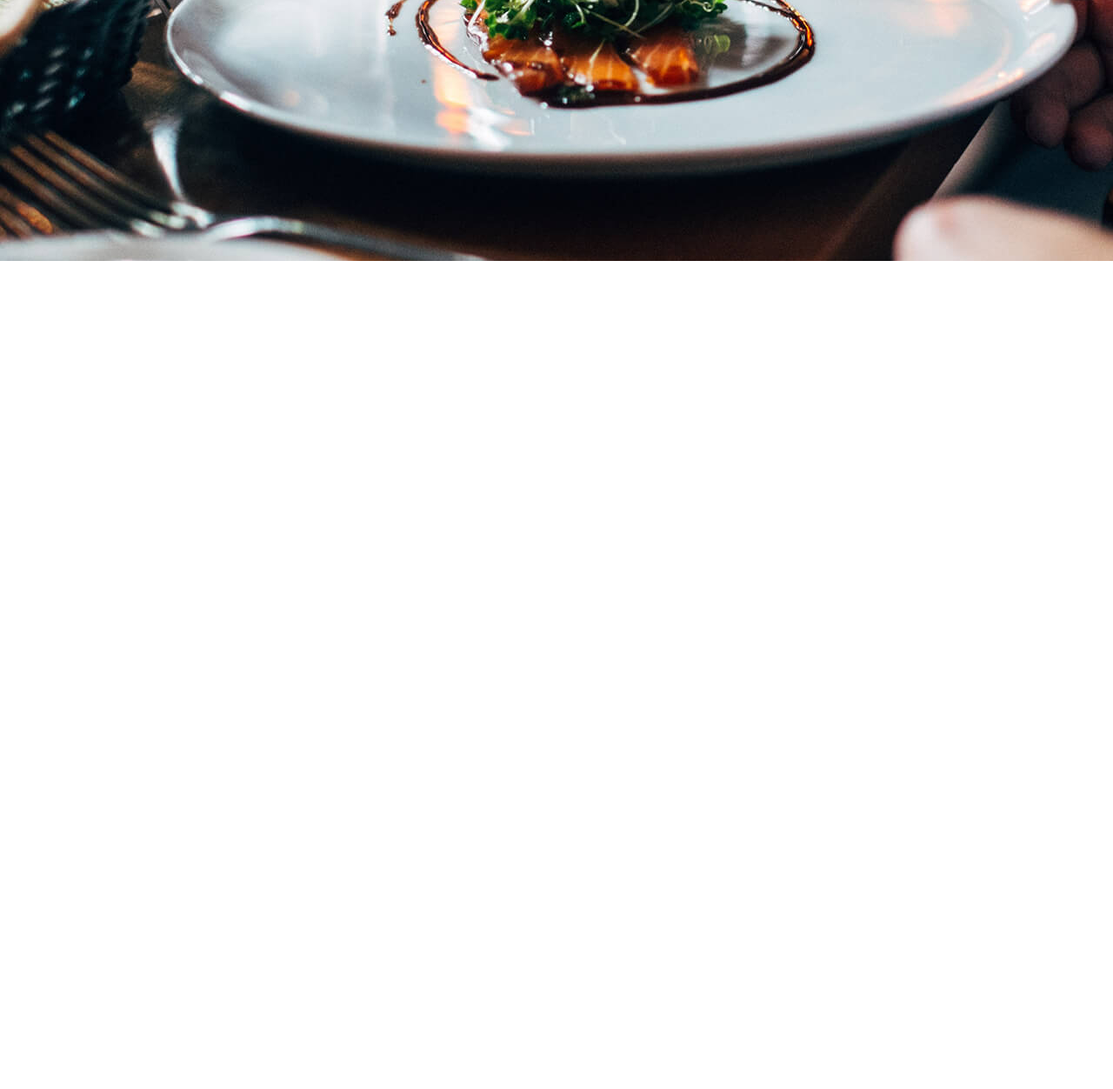
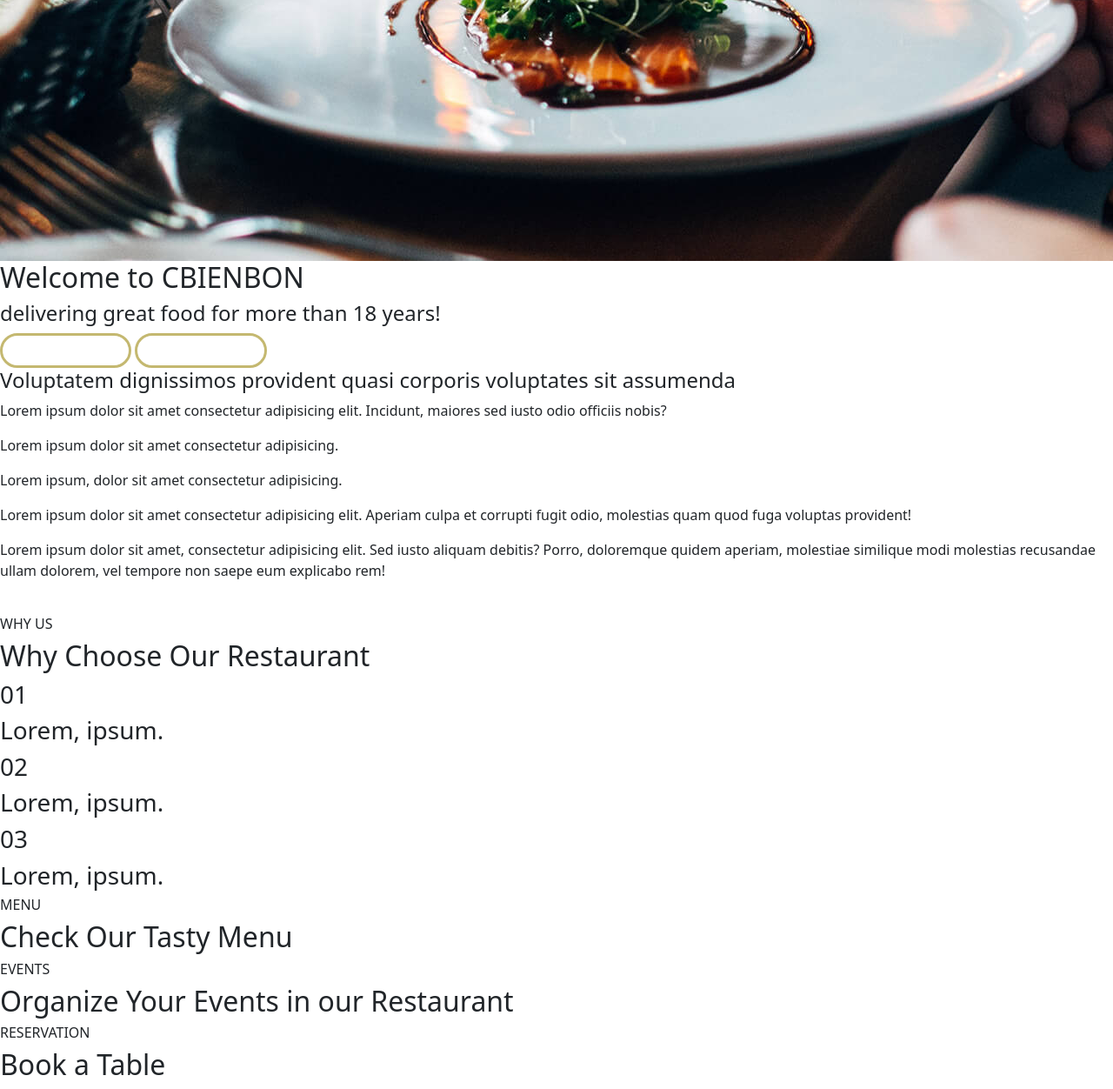
Before and after one commit to GrandeGH/Projet-CBienBon, a website: page index.html in a window 1280 px wide. Shown: the part 500-1752 px from the top of the page at 87% size. Before the commit the page ends 800 px from the top, so only its background shows below. Drawn offline with nearby package versions, Linux system fonts and the light colour scheme.

Commit message:
3. html et header

```diff
--- a/index.html
+++ b/index.html
@@ -26,32 +26,99 @@
                 <button type="button" class="bookatable">Book a Table</button>
             </div>
         </nav> -->
-        <nav class="navbar navbar-expand-lg justify-content-between">
+        <nav class="navbar navbar-expand-lg">
             <div class="container-fluid d-flex">
-              <a class="navbar-brand" href="#">Navbar</a>
+              <a class="navbar-brand text-light fs-3" href="#">CBIENBON</a>
               <button class="navbar-toggler" type="button" data-bs-toggle="collapse" data-bs-target="#navbarNavAltMarkup" aria-controls="navbarNavAltMarkup" aria-expanded="false" aria-label="Toggle navigation">
                 <span class="navbar-toggler-icon"></span>
               </button>
-              <div class="collapse navbar-collapse" id="navbarNavAltMarkup">
-                <div class="navbar-nav">
-                  <a class="nav-link active" aria-current="page" href="#">Home</a>
-                  <a class="nav-link" href="#">Features</a>
-                  <a class="nav-link" href="#">Pricing</a>
-                  <a class="nav-link disabled" aria-disabled="true">Disabled</a>
-                  <a class="nav-link" href="#">Pricing</a>
+              <div class="collapse navbar-collapse d-flex justify-content-center" id="navbarNavAltMarkup">
+                <div class="navbar-nav text-light">
+                  <a class="nav-link active" aria-current="page" href="#Home">Home</a>
+                  <a class="nav-link" href="#About">About</a>
+                  <a class="nav-link" href="#Menu">Menu</a>
+                  <a class="nav-link" href="#Events">Events</a>
+                  <a class="nav-link" href="#Gallery">Gallery</a>
+                  <a class="nav-link" href="#Chefs">Chefs</a>
+                  <a class="nav-link" href="#Contact">Contact</a>
+                  <!-- <a class="nav-link disabled" aria-disabled="true">Disabled</a> -->
                 </div>
+              </div>
+              <div>
+                <button type="button" class="bookatable">Book a Table</button>
               </div>
             </div>
           </nav>
     </header>
     <!-- ------------------Home--------------------- -->
-    <section></section>
+    <section class="section1" id="Home">
+        <div>
+            <h2>Welcome to CBIENBON</h2>
+            <h4>delivering great food for more than 18 years!</h4>
+        </div>
+        <div>
+            <button type="button" class="bookatable">Book a Table</button>
+            <button type="button" class="bookatable">Book a Table</button>
+        </div>
+    </section>
     <!-- ------------------About--------------------- -->
-    <section></section>
+    <section id="About">
+        <div>
+            <div>
+                <h4>Voluptatem dignissimos provident quasi corporis voluptates sit assumenda</h4>
+                <p>Lorem ipsum dolor sit amet consectetur adipisicing elit. Incidunt, maiores sed iusto odio officiis nobis?</p>
+                <p><span></span>Lorem ipsum dolor sit amet consectetur adipisicing.</p>
+                <p><span></span>Lorem ipsum, dolor sit amet consectetur adipisicing.</p>
+                <p><span></span>Lorem ipsum dolor sit amet consectetur adipisicing elit. Aperiam culpa et corrupti fugit odio, molestias quam quod fuga voluptas provident!</p>
+                <p>Lorem ipsum dolor sit amet, consectetur adipisicing elit. Sed iusto aliquam debitis? Porro, doloremque quidem aperiam, molestiae similique modi molestias recusandae ullam dolorem, vel tempore non saepe eum explicabo rem!    </p>
+            </div>
+            <div>
+                <img src="/public/img/" alt="">
+            </div>
+        </div>
+        <div>
+            <div>
+                <h6>WHY US</h6>
+                <h2>Why Choose Our Restaurant</h2>
+            </div>
+            <div>
+                <div>
+                    <h3>01</h3>
+                    <h3>Lorem, ipsum.</h3>
+                </div>
+                <div>
+                    <h3>02</h3>
+                    <h3>Lorem, ipsum.</h3>
+                </div>
+                <div>
+                    <h3>03</h3>
+                    <h3>Lorem, ipsum.</h3>
+                </div>
+            </div>
+        </div>
+    </section>
     <!-- ------------------Menu--------------------- -->
-    <section></section>
+    <section>
+        <h6>MENU</h6>
+        <h2>Check Our Tasty Menu</h2>
+        <nav>
+
+        </nav>
+    </section>
     <!-- ------------------Events--------------------- -->
-    <section></section>
+    <section>
+        <div>
+            <h6>EVENTS</h6>
+            <h2>Organize Your Events in our Restaurant</h2>
+        </div>
+        <div>
+            <!-- Caroussel -->
+        </div>
+        <div>
+            <h6>RESERVATION</h6>
+            <h2>Book a Table</h2>
+        </div>
+    </section>
    <!-- ------------------Gallery--------------------- -->
     <section></section>
    <!-- ------------------Chefs--------------------- -->
--- a/src/sass/modules/_style.scss
+++ b/src/sass/modules/_style.scss
@@ -6,22 +6,21 @@ body {
 header {
     width: 100%;
     height: 100vh;
-    // background: linear-gradient(rgba(0, 0, 0, 0.5), rgba(0, 0, 0, 0.5)) url(/public/img/hero-bg.jpg);
     background-image: url(/public/img/hero-bg.jpg);
     background-position: center;
     object-fit: cover;
+    background: linear-gradient(rgba(0, 0, 0, 0.5), rgba(0, 0, 0, 0.5)) url(/public/img/hero-bg.jpg);
 }
 
-// nav {
-//     width: 100%;
-//     height: 13%;
-//     background-color: black;
-//     opacity: 0.8;
-//     flex-direction: row;
-//     display: flex;
-//     justify-content: space-between;
-//     align-items: center;
-// }
+nav {
+    width: 100%;
+    height: 13%;
+    background-color: rgba($color: #000000, $alpha: 0.7);
+    flex-direction: row;
+    display: flex;
+    justify-content: space-between;
+    align-items: center;
+}
 
 // nav ul {
 //     gap: 20px;
@@ -31,13 +30,19 @@ header {
 //     text-decoration: none;
 // }
 
-// .bookatable {
-//     color: white;
-//     background: transparent;
-//     border-radius: 30px;
-//     padding: 5px;
-//     padding-inline: 10px;
-//     border: $jaunebrun solid;
-// }
+
+
+.bookatable {
+    color: white;
+    background: transparent;
+    border-radius: 30px;
+    padding: 5px;
+    padding-inline: 25px;
+    border: $jaunebrun solid;
+}
 
 // ----- Home -------------------------------------------
+
+.section1 {
+    height: 100%;
+}
```
Also changed, not shown: public/css/app.css, 1 other file.
